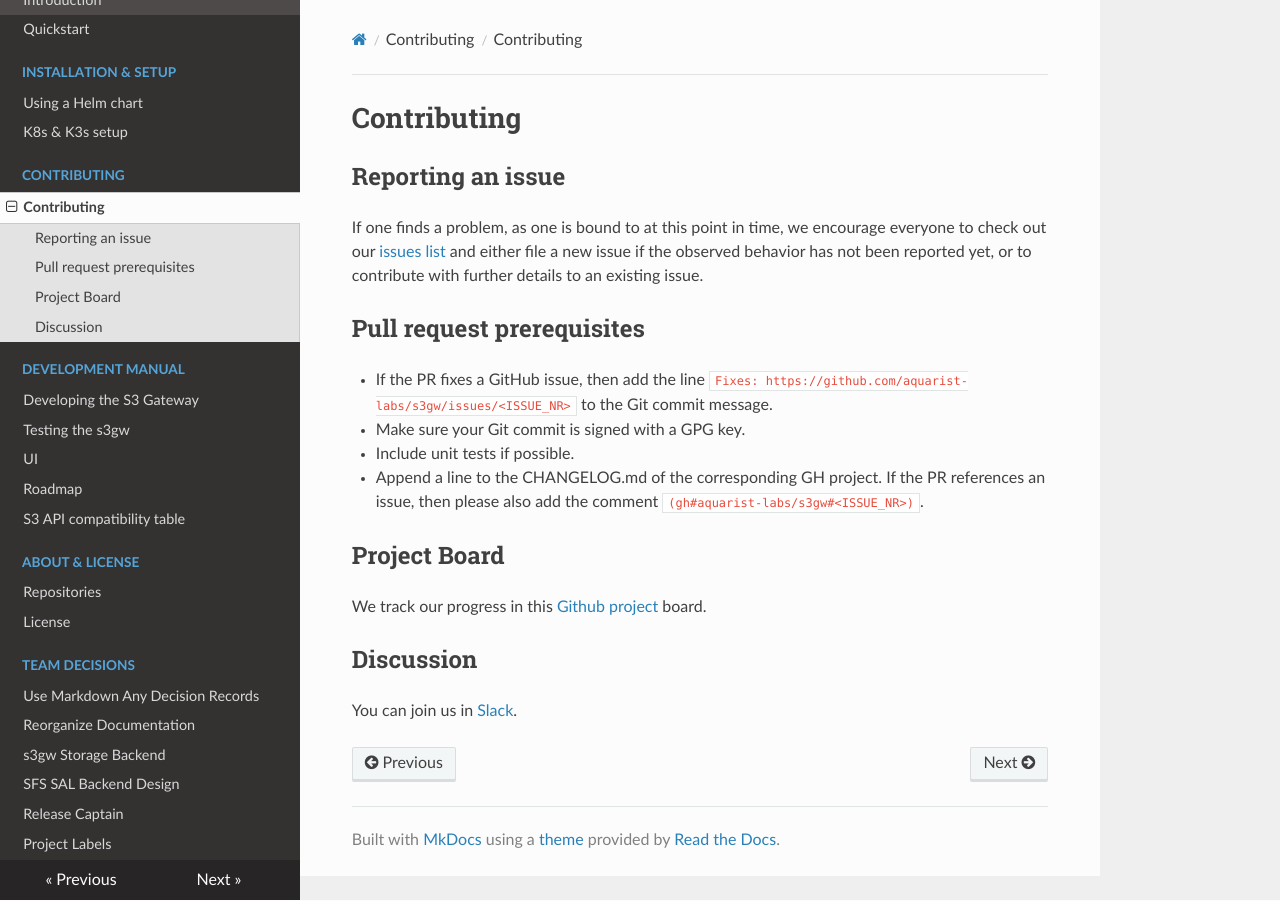
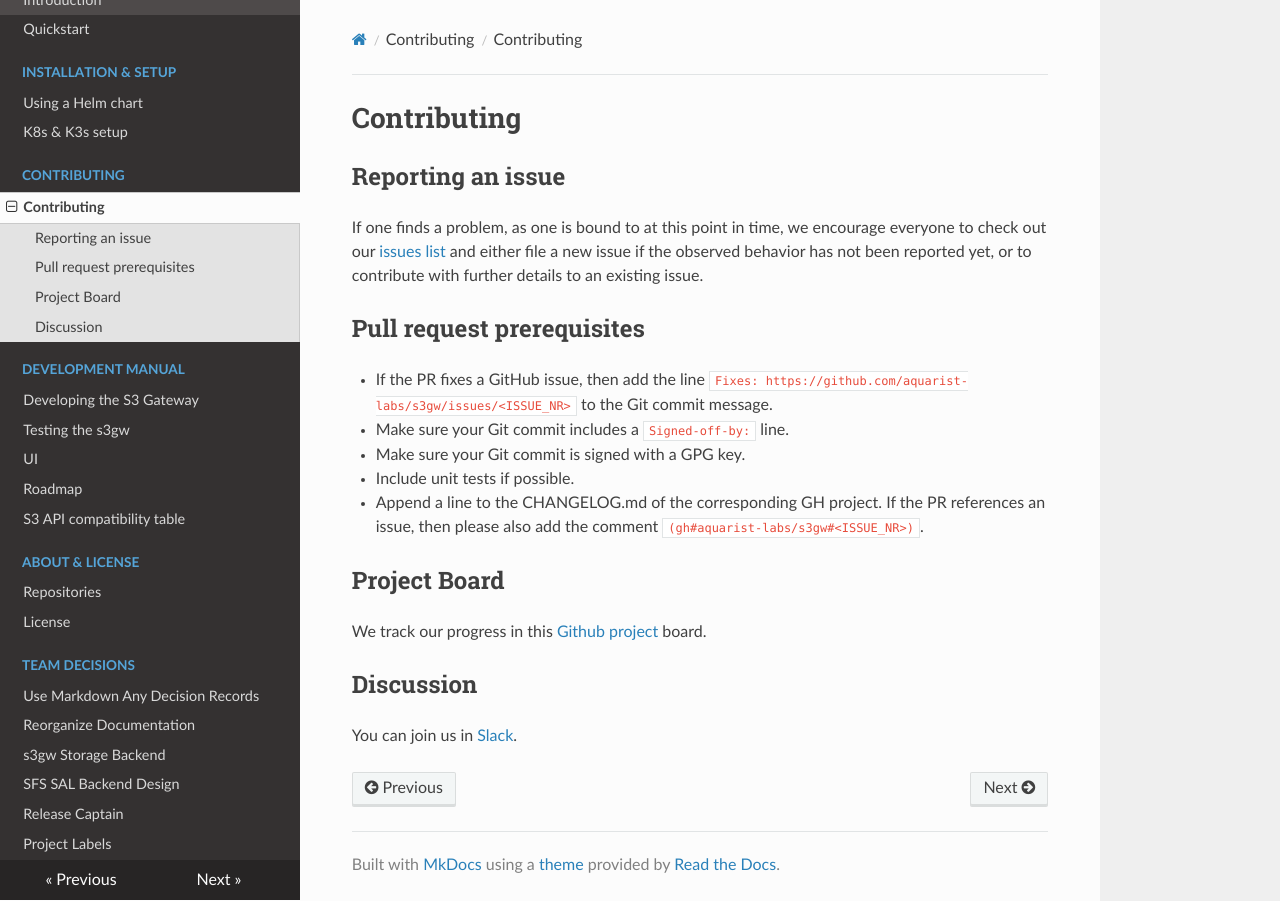
Before and after one commit to s3gw-tech/s3gw, an MkDocs documentation site: the page built from docs/contributing.md, in a window 1280 px wide. Built offline with MkDocs 1.6.1, drawn with Linux system fonts in a browser that asks for light colours; nearby versions of some CDN libraries.

Commit message:
doc: unify commit signing requirements
CONTRIBUTING.md and docs/contributing.md had slightly different
information, so I've made sure that both mention the need to have
a Signed-off-by line, and the need to GPG sign commits.  I've
also fixed the project board and slack links which were transposed.

Signed-off-by: Tim Serong <tserong@suse.com>

```diff
--- a/docs/contributing.md
+++ b/docs/contributing.md
@@ -11,6 +11,7 @@ yet, or to contribute with further details to an existing issue.
 
 - If the PR fixes a GitHub issue, then add the line `Fixes: https://github.com/aquarist-labs/s3gw/issues/<ISSUE_NR>`
   to the Git commit message.
+- Make sure your Git commit includes a `Signed-off-by:` line.
 - Make sure your Git commit is signed with a GPG key.
 - Include unit tests if possible.
 - Append a line to the CHANGELOG.md of the corresponding GH project. If the
@@ -25,5 +26,5 @@ We track our progress in this [Github project][2] board.
 You can join us in [Slack][3].
 
 [1]: https://github.com/aquarist-labs/s3gw/issues
-[2]: https://join.slack.com/t/aquaristlabs/shared_invite/zt-nphn0jhg-QYKw__It8JPMkUR_sArOug
-[3]: https://github.com/orgs/aquarist-labs/projects/5/views/1
+[2]: https://github.com/orgs/aquarist-labs/projects/5/views/1
+[3]: https://join.slack.com/t/aquaristlabs/shared_invite/zt-nphn0jhg-QYKw__It8JPMkUR_sArOug
```
Also changed, not shown: CONTRIBUTING.md (+3 -1 lines).
